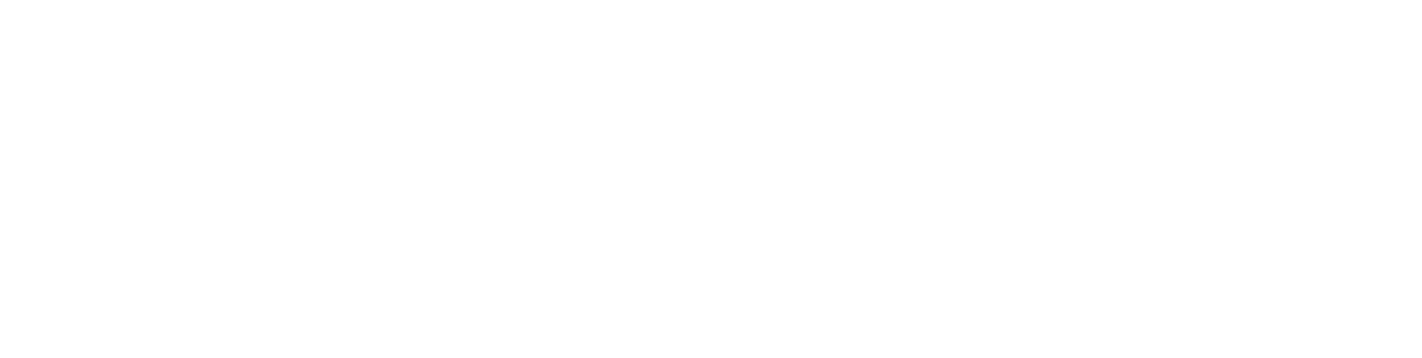
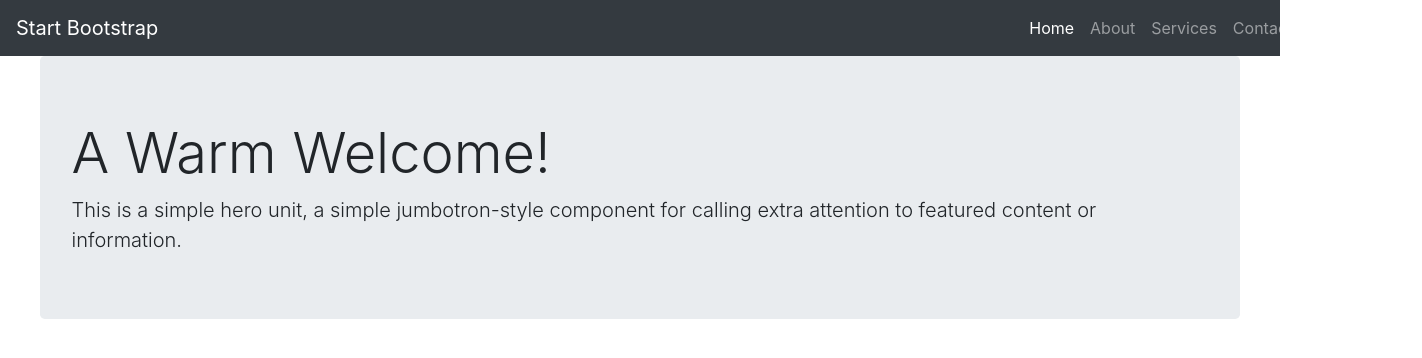
Before and after one commit to Tochituru/2018-12-bootstrap, a plain HTML site: page ejercicio.html in a window 1280 px wide. Shown: the whole page, 1422 px wide, since content can reach past the window. Drawn offline with Linux system fonts and the light colour scheme.

Commit message:
Nav Bar y Jumbotron

```diff
--- a/ejercicio.html
+++ b/ejercicio.html
@@ -5,7 +5,36 @@
         <link rel="stylesheet" href="./bootstrap.min.css"/>
     </head>
     <body>
-
+        <nav class="navbar navbar-expand-lg navbar-dark bg-dark">
+            <a class="navbar-brand" href="#">Start Bootstrap</a>
+            <div class="col-8"></div>
+            <div class="col-4">
+                    <ul class="navbar-nav mr-auto">
+                        <li class="nav-item active">
+                            <a class="nav-link" href="#">Home</a>
+                        </li>
+                        <li class="nav-item">
+                            <a class="nav-link" href="#">About</a>
+                        </li>
+                        <li class="nav-item">
+                            <a class="nav-link" href="#">Services</a>
+                        </li>
+                        <li class="nav-item">
+                            <a class="nav-link" href="#">Contact</a>
+                        </li>
+                    </ul>
+            </div>
+        </nav>
+        <div class="row justify-content-center align-self-center">
+        <div class="col-11 jumbotron">
+            <h1 class="display-4">
+                A Warm Welcome!
+            </h1>
+            <div class="lead">
+                This is a simple hero unit, a simple jumbotron-style component for calling extra attention to featured content or information.
+            </div>
+        </div>
+        </div>
     </body>
 
 
```
